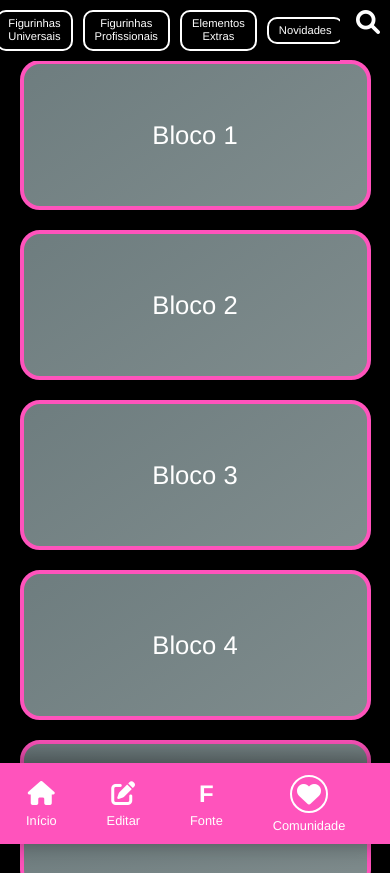
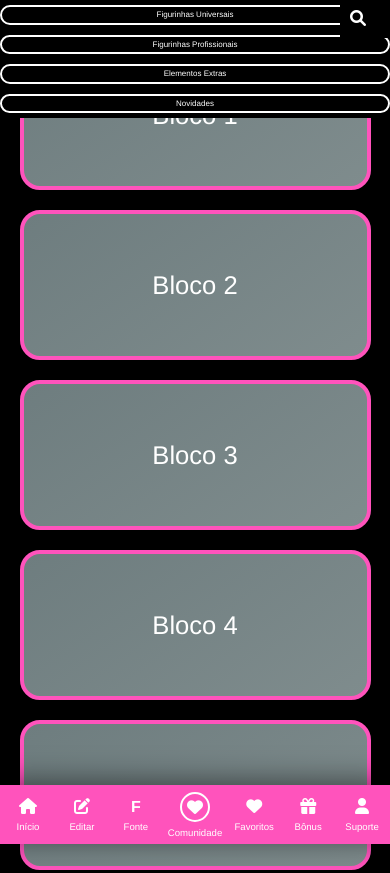
Before and after one commit to cleziobrigido/APP-KFS, a plain HTML site: page index.html in a window 390 px wide. Shown: the top 873 px of the page. Drawn offline with Linux system fonts and the light colour scheme.

Commit message:
Update styles.css

```diff
--- a/styles.css
+++ b/styles.css
@@ -1,5 +1,3 @@
-/* styles.css */
-
 * {
     margin: 0;
     padding: 0;
@@ -19,6 +17,7 @@ body {
 /* Opções no topo com retângulos menores alinhados horizontalmente */
 .top-options {
     display: flex;
+    flex-wrap: wrap; /* Permite que as opções quebrem para a linha seguinte em telas pequenas */
     justify-content: center;
     align-items: center;
     gap: 10px;
@@ -26,7 +25,7 @@ body {
     padding: 10px 0;
     position: fixed;
     top: 0;
-    width: calc(100% - 50px); /* Ajusta para permitir espaço para a lupa */
+    width: 100%; /* Ajusta para ocupar a largura total */
     z-index: 2;
 }
 
@@ -163,3 +162,78 @@ body {
     padding: 5px;
     border-radius: 50%;
 }
+
+/* Estilos para dispositivos móveis */
+@media (max-width: 768px) {
+    .top-options {
+        padding: 5px 0;
+    }
+
+    .option-rectangle {
+        font-size: 0.6rem;
+        padding: 4px 8px;
+    }
+
+    .search-icon-top {
+        width: 40px; /* Ajusta a largura da lupa */
+    }
+
+    .search-icon-top i {
+        font-size: 1.2rem; /* Ajusta o tamanho do ícone da lupa */
+    }
+
+    .navbar-item {
+        margin: 0 5px;
+    }
+
+    .navbar-item a {
+        font-size: 1.2rem;
+        padding: 5px 10px;
+    }
+
+    .navbar-item .icon-name {
+        font-size: 0.7rem;
+    }
+
+    .container {
+        padding-top: 50px; /* Ajusta o espaçamento para a barra superior em telas menores */
+    }
+}
+
+@media (max-width: 480px) {
+    .top-options {
+        flex-direction: column; /* Alinha as opções verticalmente */
+    }
+
+    .option-rectangle {
+        width: 100%; /* Largura total para cada retângulo */
+        font-size: 0.5rem;
+        padding: 3px 5px;
+    }
+
+    .search-icon-top {
+        width: 35px; /* Ajusta a largura da lupa */
+    }
+
+    .search-icon-top i {
+        font-size: 1rem; /* Ajusta o tamanho do ícone da lupa */
+    }
+
+    .navbar-item {
+        margin: 0;
+        flex: 1;
+    }
+
+    .navbar-item a {
+        font-size: 1rem;
+        padding: 5px;
+    }
+
+    .navbar-item .icon-name {
+        font-size: 0.6rem;
+    }
+
+    .container {
+        padding-top: 40px; /* Ajusta o espaçamento para a barra superior em telas menores */
+    }
+}
```
